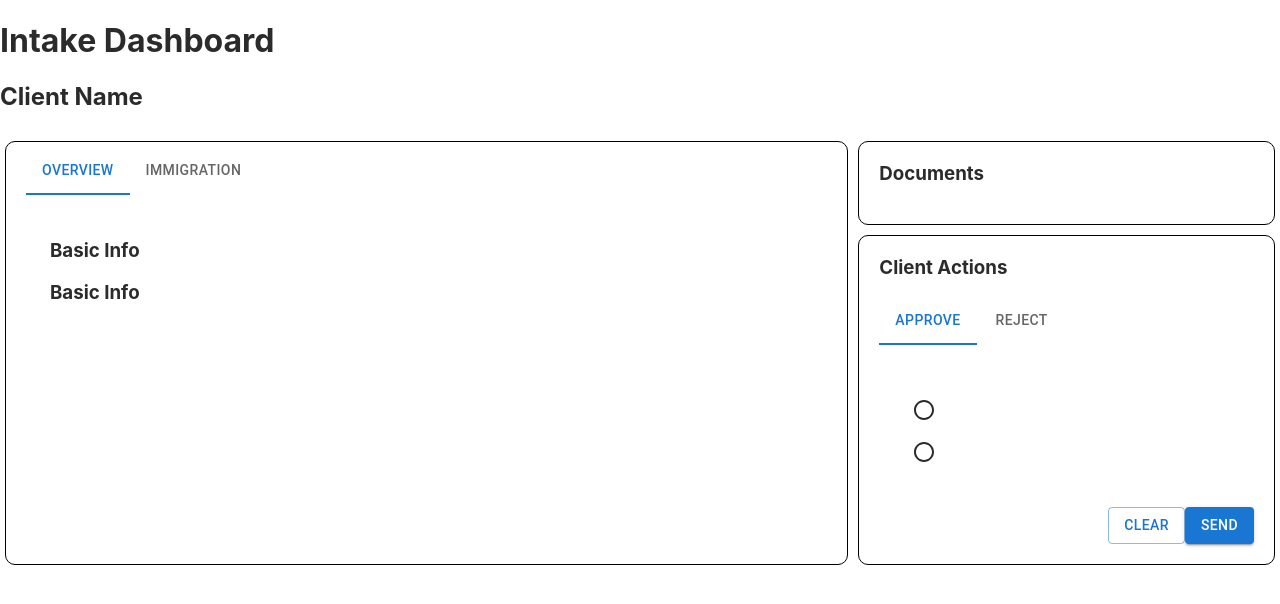
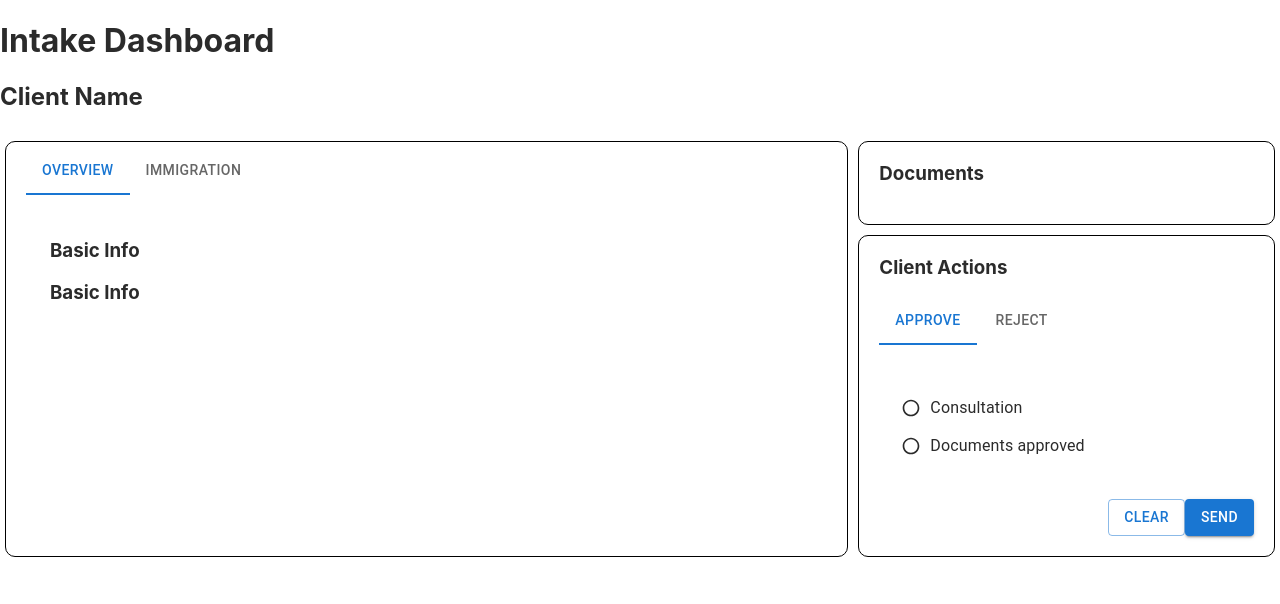
Before and after one commit to shannonbonet/siren-web, a Next.js app: page /dashboard in a window 1280 px wide. Shown: the top 604 px of the page. Built offline with nearby package versions, Linux system fonts and the light colour scheme.

Commit message:
reverted to be ready for shannon

```diff
--- a/components/ClientInfo/ClientInfo.tsx
+++ b/components/ClientInfo/ClientInfo.tsx
@@ -138,14 +138,14 @@ const ClientActionsBox = () => {
                             <TabPanel value='approve' className={styles['no-padding']}>
                                 <FormControl>
                                     <RadioGroup>
-                                        <Radio value="approve-consultation" name="Consultation" />
-                                        <Radio value="approve-documents" name="Documents approved" />
+                                        <FormControlLabel value="approve-consultation" control={<Radio size="small" />} label="Consultation" />
+                                        <FormControlLabel value="approve-documents" control={<Radio  size="small"/>} label="Documents approved" />
                                     </RadioGroup>
                                 </FormControl>
                             </TabPanel>
                             <TabPanel value='reject' className={styles['no-padding']}>
                                 <RadioGroup>
-                                    <Radio value="send-referral-link" name="Send referral link" />
+                                    <FormControlLabel value="send-referral-link" control={<Radio size="small" />} label="Send referral link" />
                                 </RadioGroup>
                             </TabPanel>
                         </div>
```
